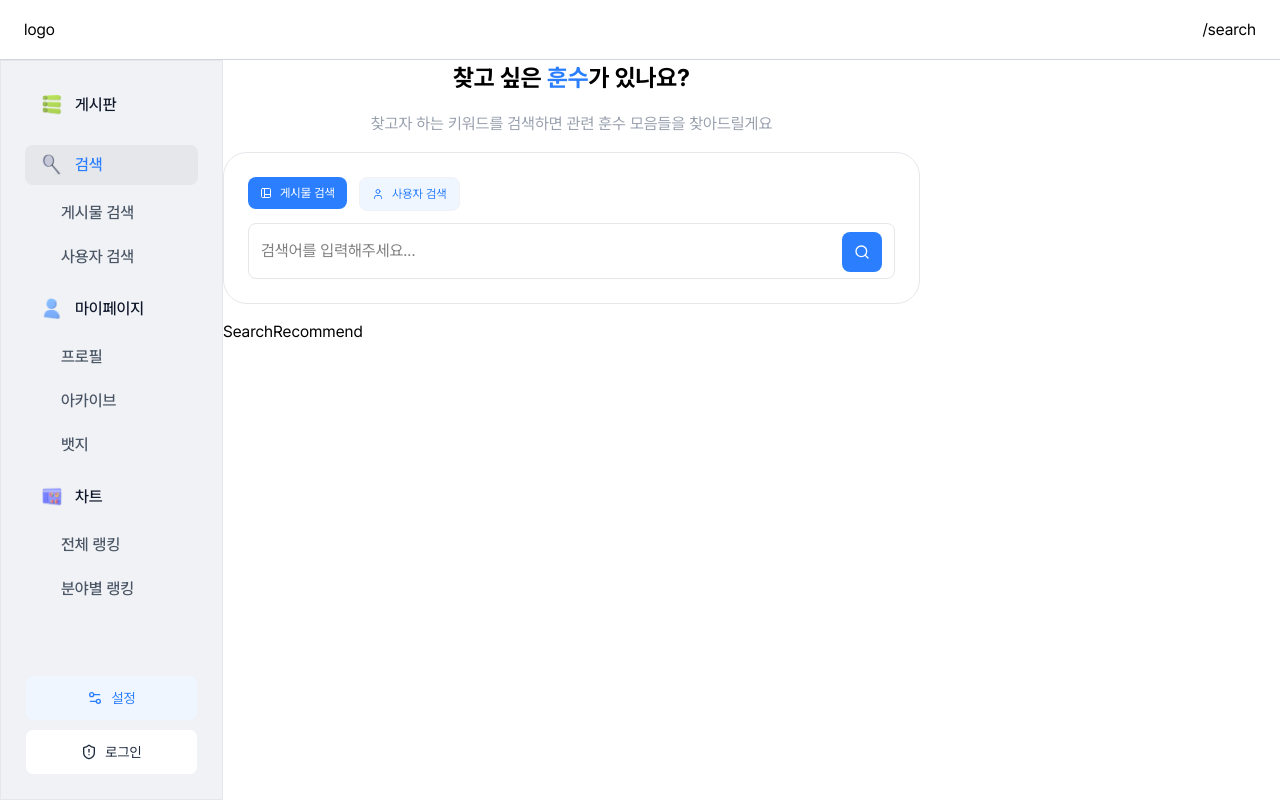
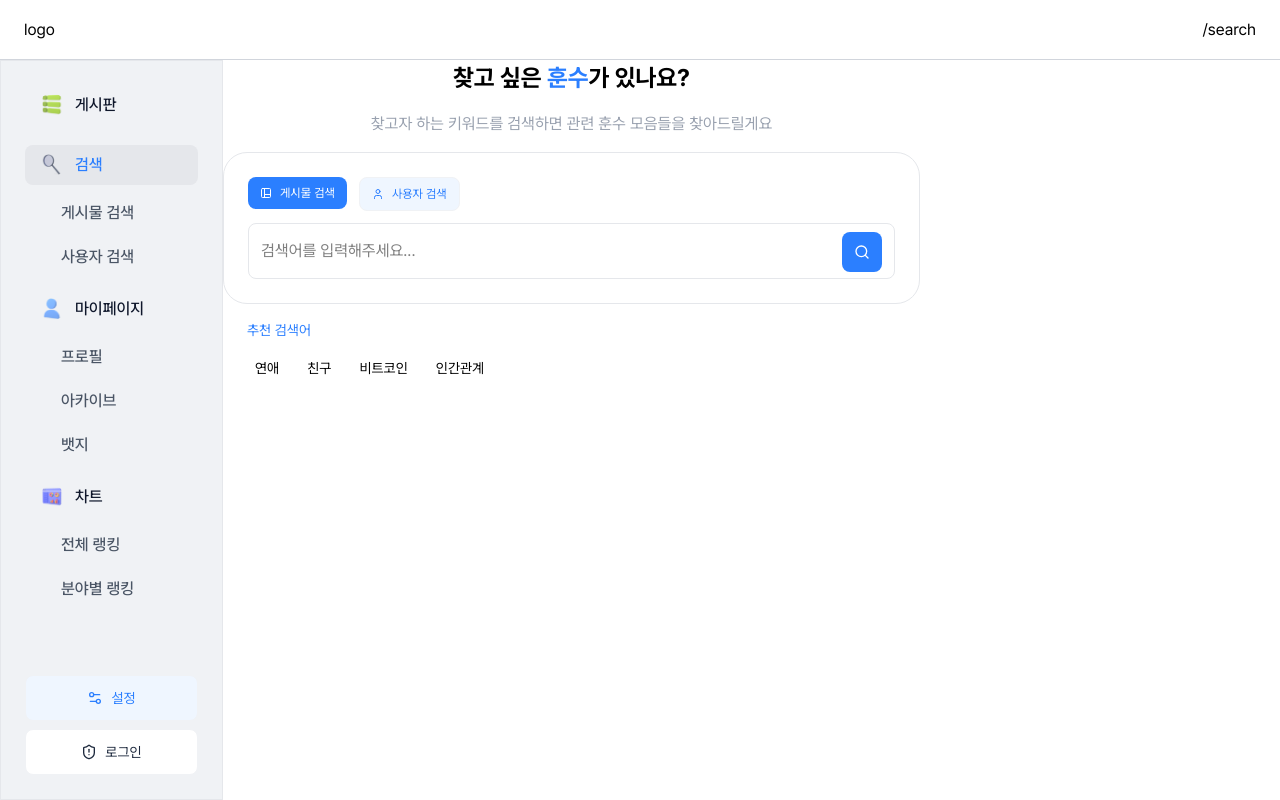
Before and after one commit to prgrms-fe-devcourse/FE7-PROJECT3-TEAM-2, a Next.js app: page /search in a window 1280 px wide. Built offline with nearby package versions, Linux system fonts and the light colour scheme.

Commit message:
feat: SearchRecommend(추천검색어) 컴포넌트 UI 구현

```diff
--- a/src/app/search/SearchForm.tsx
+++ b/src/app/search/SearchForm.tsx
@@ -21,7 +21,7 @@ export default function SearchForm() {
 
       <SearchBar searchType={searchType} />
 
-      <SearchRecommend searchType={searchType} />
+      {searchType === "post" && <SearchRecommend />}
     </div>
   );
 }
--- a/src/app/search/SearchRecommend.tsx
+++ b/src/app/search/SearchRecommend.tsx
@@ -1,7 +1,16 @@
-export default function SearchRecommend({ searchType }: { searchType: string }) {
+import Badge from "@/components/common/Badge";
+
+export default function SearchRecommend() {
   return (
-    <>
-      <h1>SearchRecommend</h1>
-    </>
+    <div className="flex flex-col gap-3 px-6">
+      <p className="text-main text-[14px]">추천 검색어</p>
+      <div className="flex gap-3">
+        {/* 더미 */}
+        <Badge size="md" bgColor="#ec4899" textColor="white" text="연애" />
+        <Badge size="md" bgColor="#4858ec" textColor="white" text="친구" />
+        <Badge size="md" bgColor="#45d5b6" textColor="white" text="비트코인" />
+        <Badge size="md" bgColor="#f9b446" textColor="white" text="인간관계" />
+      </div>
+    </div>
   );
 }
```
